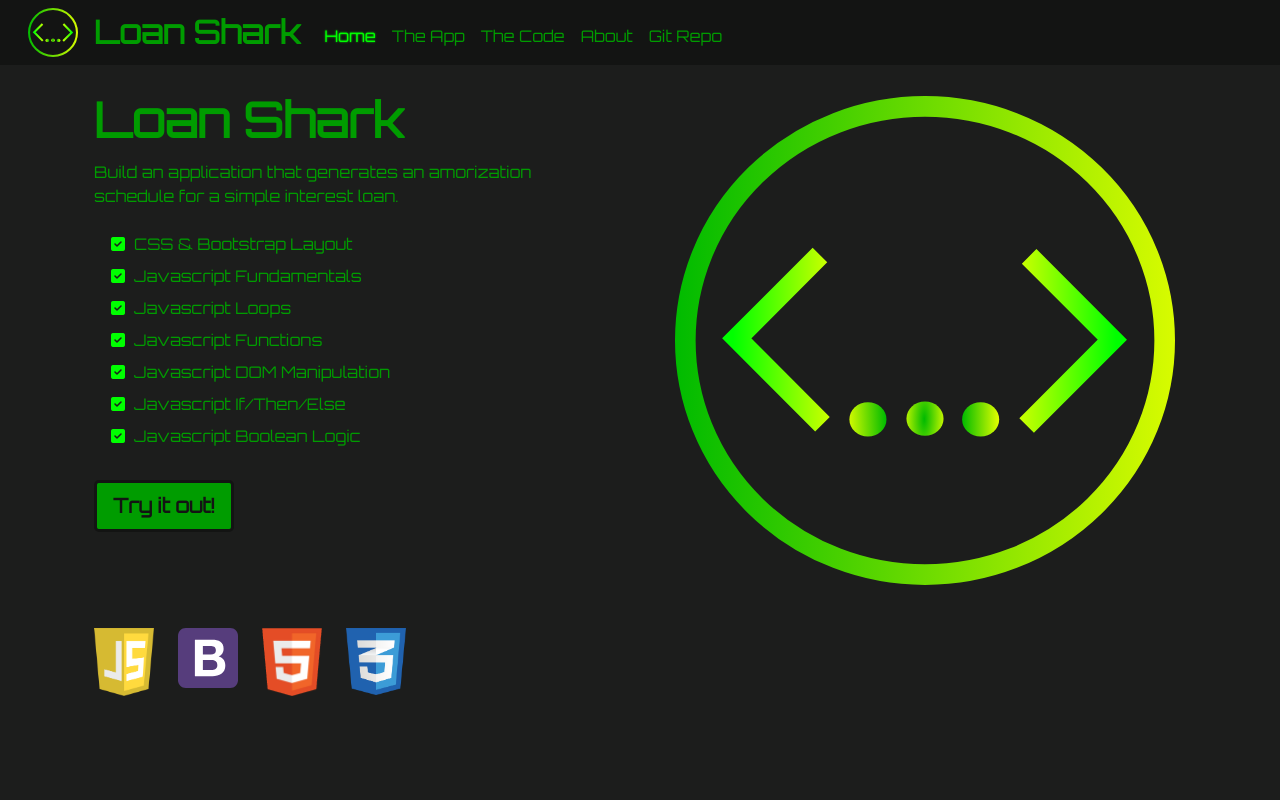
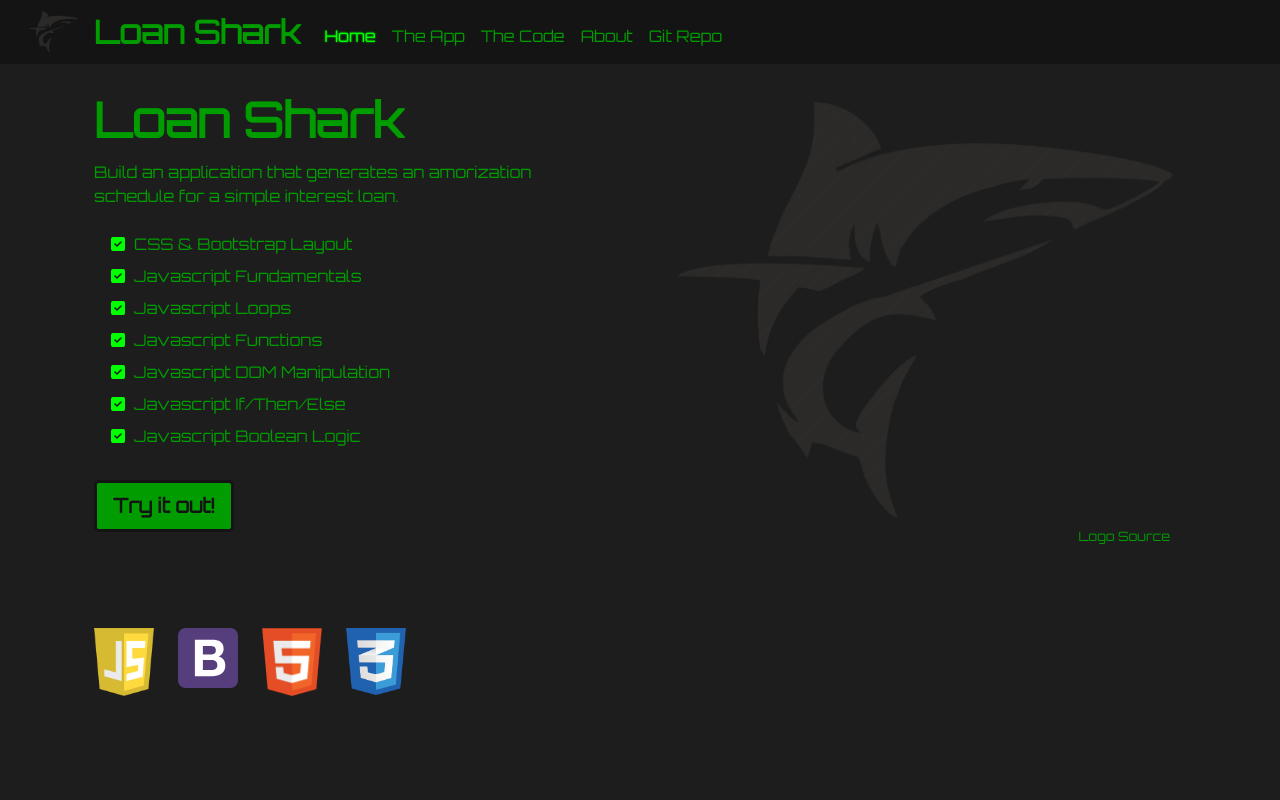
Before and after one commit to Ryan-Jonah/LoanShark, a plain HTML site: page index.html in a window 1280 px wide. Shown: the top 800 px of the page. Drawn offline with nearby package versions, Linux system fonts and the light colour scheme.

Commit message:
Updated Github Link + Icon

```diff
--- a/css/style.css
+++ b/css/style.css
@@ -166,6 +166,10 @@ tr:nth-child(even){
     width: 100%;
 }
 
+.font-sm {
+    font-size: 0.8em;
+}
+
 /* PRISM */
 code[class="language-"],
 pre[class="language-"] {
--- a/index.html
+++ b/index.html
@@ -28,7 +28,7 @@
     <!-- NAV Section -->
     <nav class="navbar navbar-expand-md fixed-top navbar-dark">
         <div class="container-fluid">
-            <img src="/img/RyanJ_Icon.svg" width="50" alt="Logo" class="d-inline me-2 ms-3">
+            <img src="/img/SharkIcon.png" width="50" alt="Logo" class="d-inline me-2 ms-3">
             <span class="fw-bold ms-2 fs-2 brand-title">Loan Shark</span>
             <button class="navbar-toggler" type="button" data-bs-toggle="collapse" data-bs-target="#navbarCollapse"
                 aria-controls="navbarCollapse" aria-expanded="false" aria-label="Toggle navigation">
@@ -49,7 +49,7 @@
                         <a class="nav-link" href="#" target="_blank">About</a>
                     </li>
                     <li class="nav-item">
-                        <a class="nav-link" href="https://github.com/RyanJ-NBCC/JsSiteTempate" target="_blank">Git Repo</a>
+                        <a class="nav-link" href="https://github.com/ryan-jonah/JsSiteTempate" target="_blank">Git Repo</a>
                     </li>
                 </ul>
             </div>
@@ -88,8 +88,9 @@
                     </h5>
                 </div>
                 <div class="col">
-                    <img src="img/RyanJ_Icon.svg" width="500px" height="700px"
+                    <img src="/img/SharkIcon.png" width="500px" height="700px"
                         class="img-fluid center-block d-block mx-auto" alt="app logo">
+                        <a class="nav-link font-sm d-flex justify-content-end" href="https://www.freeiconspng.com/img/24333">Logo Source</a>
                 </div>
             </div>
        </div>
@@ -113,7 +114,7 @@
                             </a>
                         </div>
                         <div class="col">
-                            <a href="https://github.com/RyanJ-NBCC/">
+                            <a href="https://github.com/ryan-jonah/">
                                 <i class="fab fa-github fa-2x icon-green"></i>
                             </a>
                         </div>
```
Also changed, not shown: app.html (+3 -3 lines), code.html (+3 -3 lines), img/SharkIcon.png (added), img/dollarSign.png (added), img/favicon/android-chrome-192x192.png, img/favicon/android-chrome-512x512.png, img/favicon/apple-touch-icon.png, img/favicon/favicon-16x16.png, img/favicon/favicon-32x32.png, img/favicon/favicon.ico.
